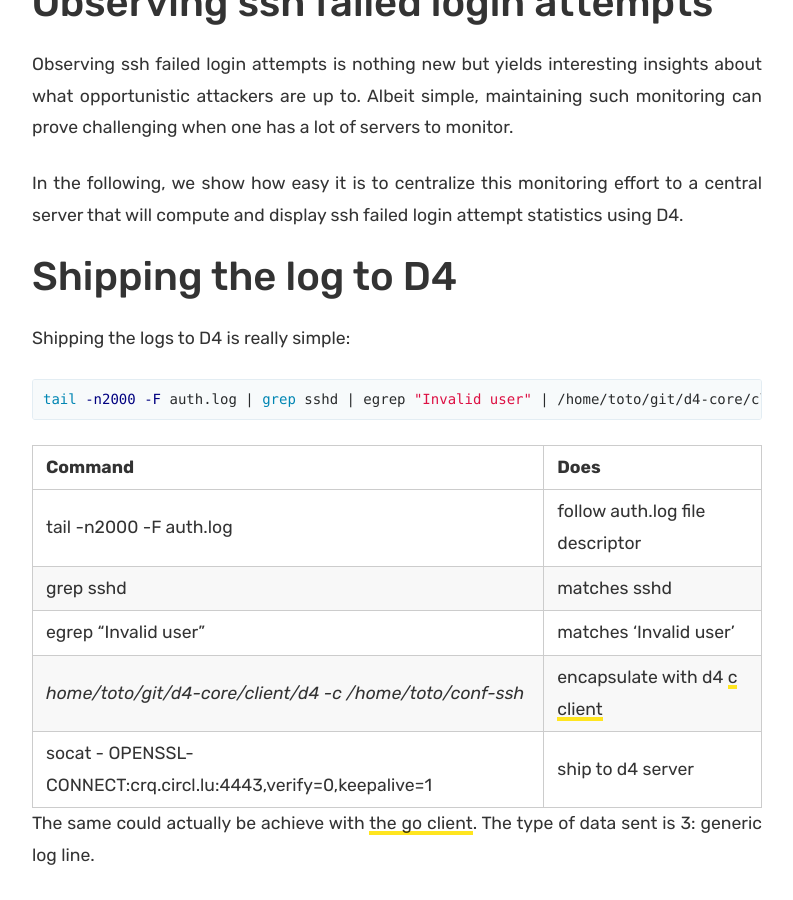
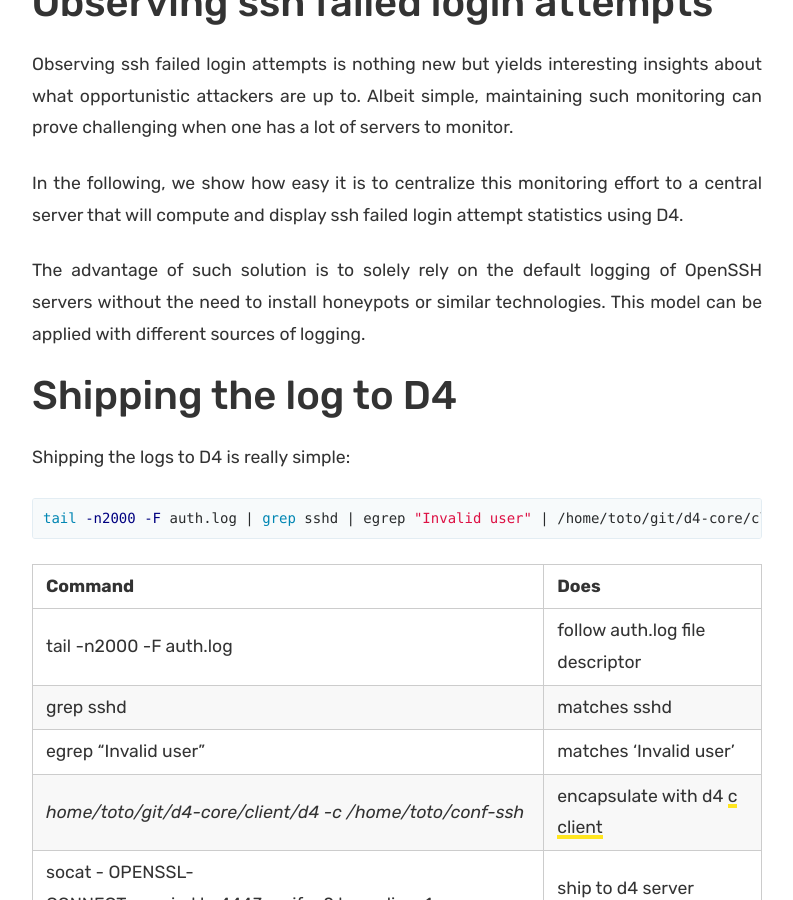
Before and after one commit to D4-project/d4-website, a Jekyll site: the page built from _posts/2020-02-13-analyzer-d4-log.md, in a window 1280 px wide and 900 px high, scrolled down 690 px. Shown: the whole window, without its empty margins (433-1226 px from the left). Built offline with Jekyll 4.4.1, drawn with Linux system fonts in a browser that asks for light colours.

Commit message:
chg: [doc] ssh analyser

```diff
--- a/_posts/2020-02-13-analyzer-d4-log.md
+++ b/_posts/2020-02-13-analyzer-d4-log.md
@@ -28,6 +28,8 @@
 In the following, we show how easy it is to centralize this monitoring effort to a central
 server that will compute and display ssh failed login attempt statistics using D4.
 
+The advantage of such solution is to solely rely on the default logging of OpenSSH servers without the need to install honeypots or similar technologies. This model
+can be applied with different sources of logging.
 
 <a id="org3bca60a"></a>
 
```
